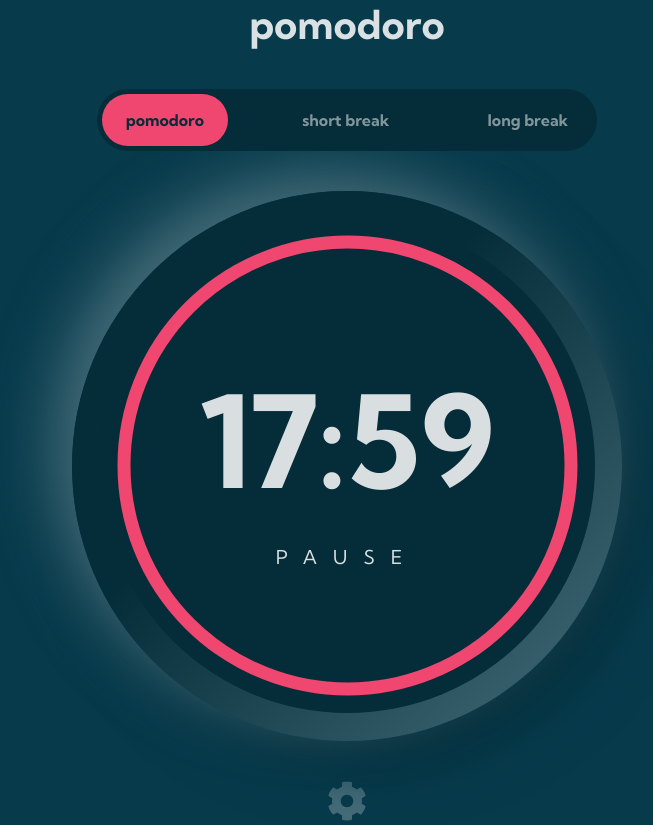
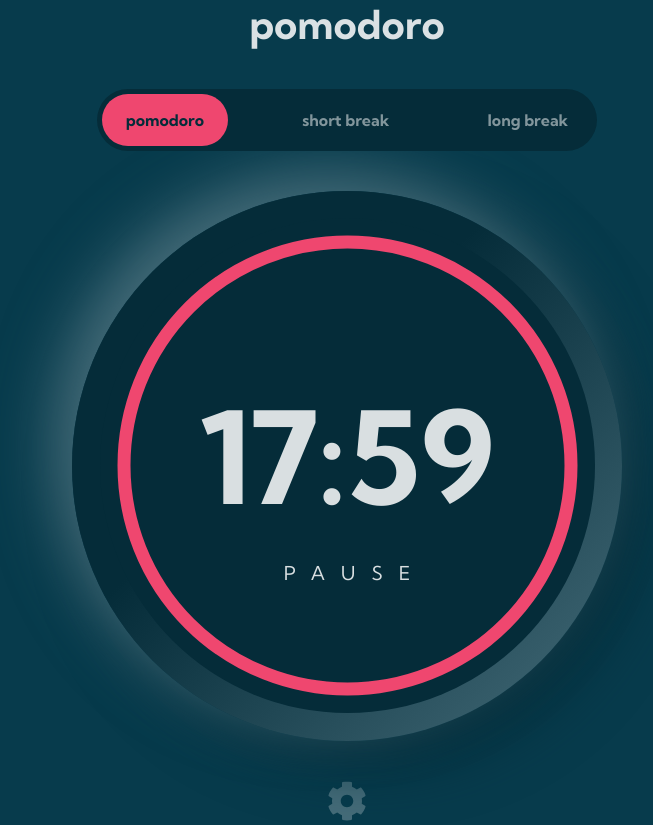
Before and after one commit to juandadev/pomodoro-timer, a React (Create React App) app: page / in a window 1280 px wide. Shown: the whole page, without its empty margins (293-946 px from the left). Built offline with nearby package versions, Linux system fonts and the light colour scheme.

Commit message:
Fixing some position issues with time indicator and label

```diff
--- a/src/scss/global.scss
+++ b/src/scss/global.scss
@@ -134,6 +134,14 @@ body {
 
         &__circle {
             stroke: var(--color1);
+
+            @media (max-width: 580px) {
+                stroke-width: 10px;
+            }
+
+            @media (max-width: 425px) {
+                stroke-width: 8px;
+            }
         }
 
         &__time {
@@ -143,6 +151,7 @@ body {
             left: 0;
             right: 0;
             margin: auto;
+            padding-top: 2rem;
             width: fit-content;
             height: fit-content;
             z-index: 1;
@@ -175,6 +184,7 @@ body {
             }
 
             .label {
+                padding-left: 1rem;
                 font-size: 1.2rem;
                 text-align: center;
                 text-transform: uppercase;
```
